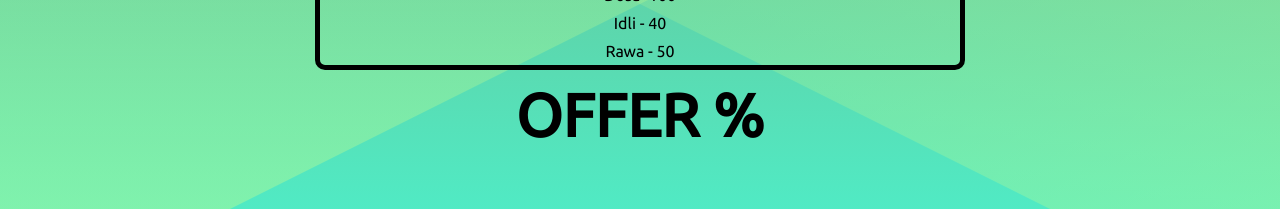
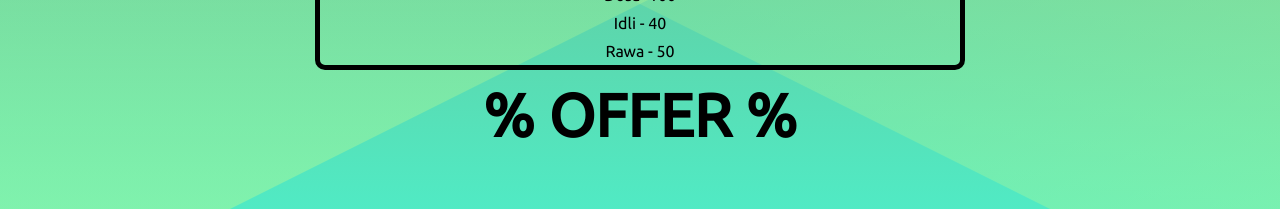
Before and after one commit to Broooohan/Restaurant, a plain HTML site: page index.html in a window 1280 px wide. Shown: the part 1996-2205 px from the top of the page. Drawn offline with Linux system fonts and the light colour scheme.

Commit message:
Update index.html

```diff
--- a/index.html
+++ b/index.html
@@ -67,7 +67,7 @@
       </div>
     </div>
       <div class="offer">
-        <h1 id="menu_head">OFFER %</h1>
+        <h1 id="menu_head">% OFFER %</h1>
       </div>
       <marquee width="100%" direction="up" height="200px">
         <h1 style="color: brown;">Family Offer</h1>
```
